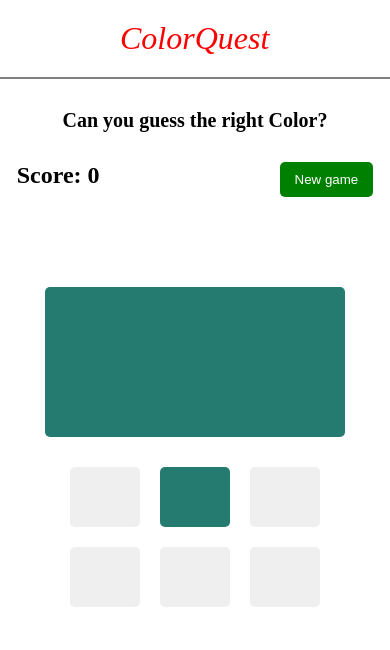
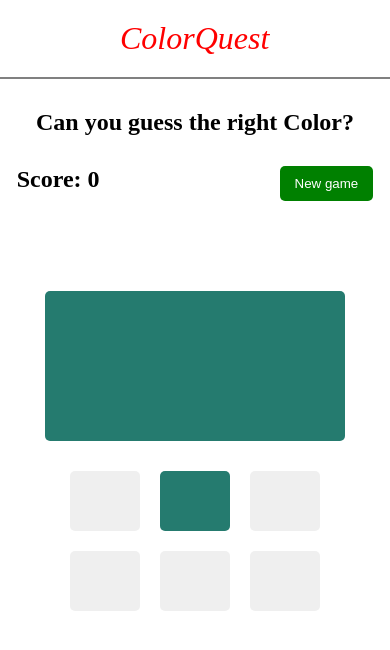
Before and after one commit to DevMeley/Color-guessing-game, a React (Vite) app: page / in a window 390 px wide. Shown: the top 650 px of the page. Built offline with nearby package versions, Linux system fonts and the light colour scheme.

Commit message:
media query

```diff
--- a/src/CSS/MainComponent.css
+++ b/src/CSS/MainComponent.css
@@ -41,6 +41,7 @@ p{
 }
 h2{
     font-size: 32px;
+    text-align: center;
 }
 span{
     height: 30px;
@@ -51,7 +52,7 @@ span{
 
 @media screen and (max-width: 400px) {
     h2{
-        font-size: 20px;
+        font-size: 24px;
         text-align: center;
     }
 }
```
